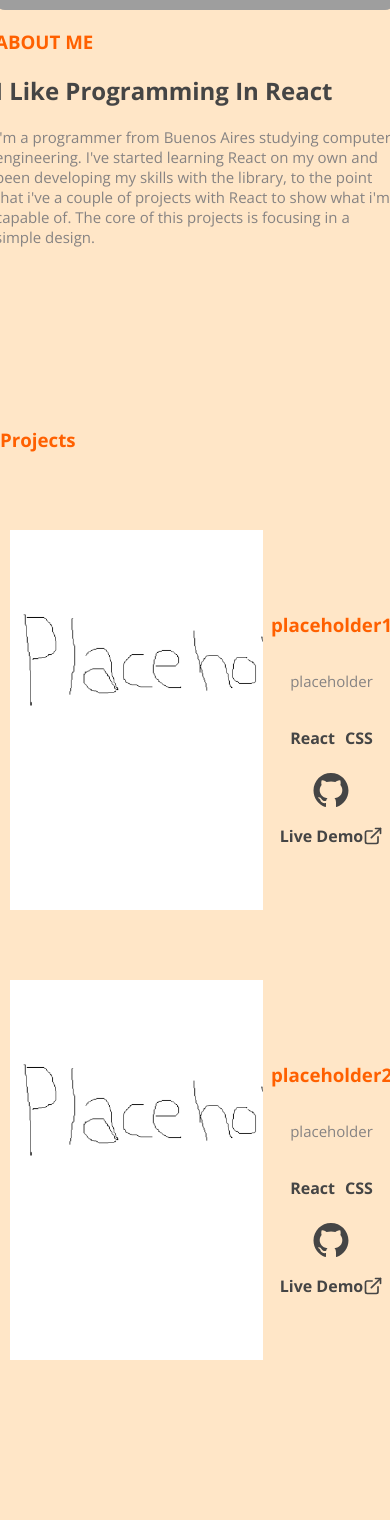
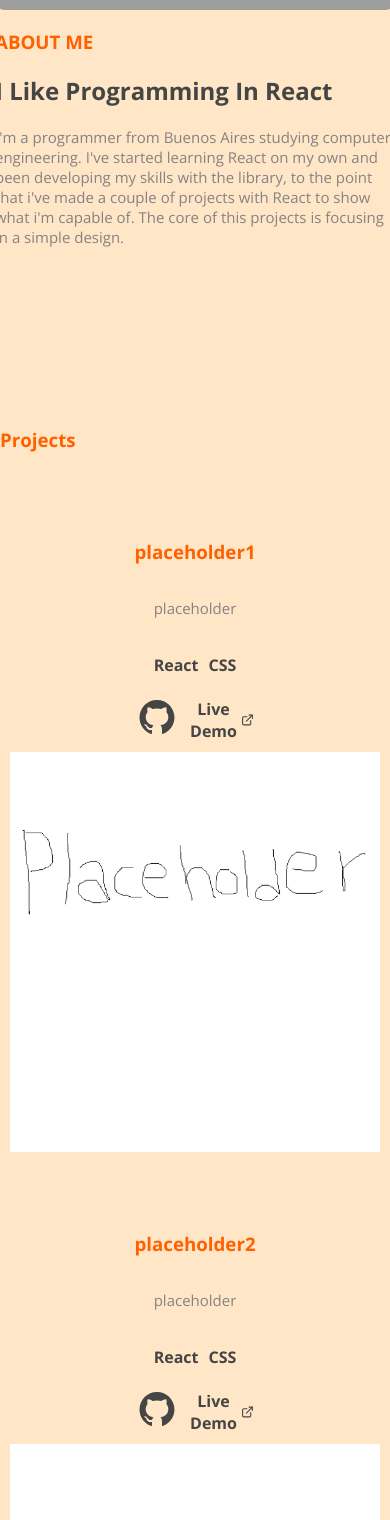
Before and after one commit to Joable/portfolio-vite, a React (Vite) app: page / in a window 390 px wide. Shown: the part 1280-2800 px from the top of the page. Built offline with nearby package versions, Linux system fonts and the light colour scheme; grey boxes are pictures that could not be loaded.

Commit message:
change the display of 'ProjectItem' below 768px

```diff
--- a/src/Components/About/About.jsx
+++ b/src/Components/About/About.jsx
@@ -17,7 +17,7 @@ export default function About(){
                     <p>
                         I'm a programmer from Buenos Aires studying computer engineering.
                         I've started learning React on my own and been developing my skills with the library,
-                        to the point that i've a couple of projects with React to show what i'm capable of.
+                        to the point that i've made a couple of projects with React to show what i'm capable of.
                         The core of this projects is focusing in a simple design.
                     </p>
                 </div>
--- a/src/Components/ProjectItem/ProjectItem.module.css
+++ b/src/Components/ProjectItem/ProjectItem.module.css
@@ -14,6 +14,7 @@
 }
 
 .itemImage img{
+    width: 100%;
     max-width: 400px;
     transition: all 3s;
 }
@@ -59,9 +60,12 @@
 }
 
 @media (max-width: 768px){
-    /* externalLinks */
-    .externalLinks{
-        flex-direction: column;
+    /* item */
+    .item{
+        flex-direction: column-reverse;
+        justify-content: center;
+        align-items: center;
+        max-height: 1000px;
     }
 
     /* itemImage */
```
